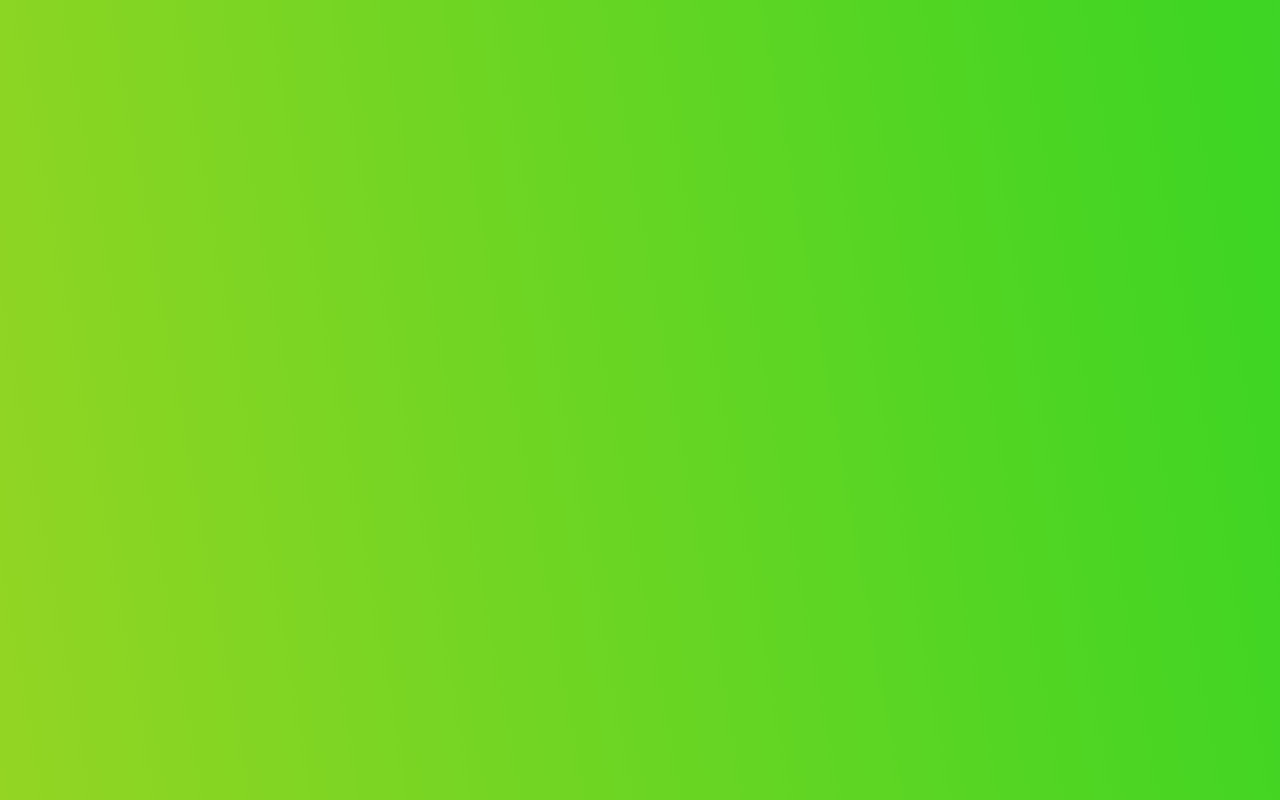
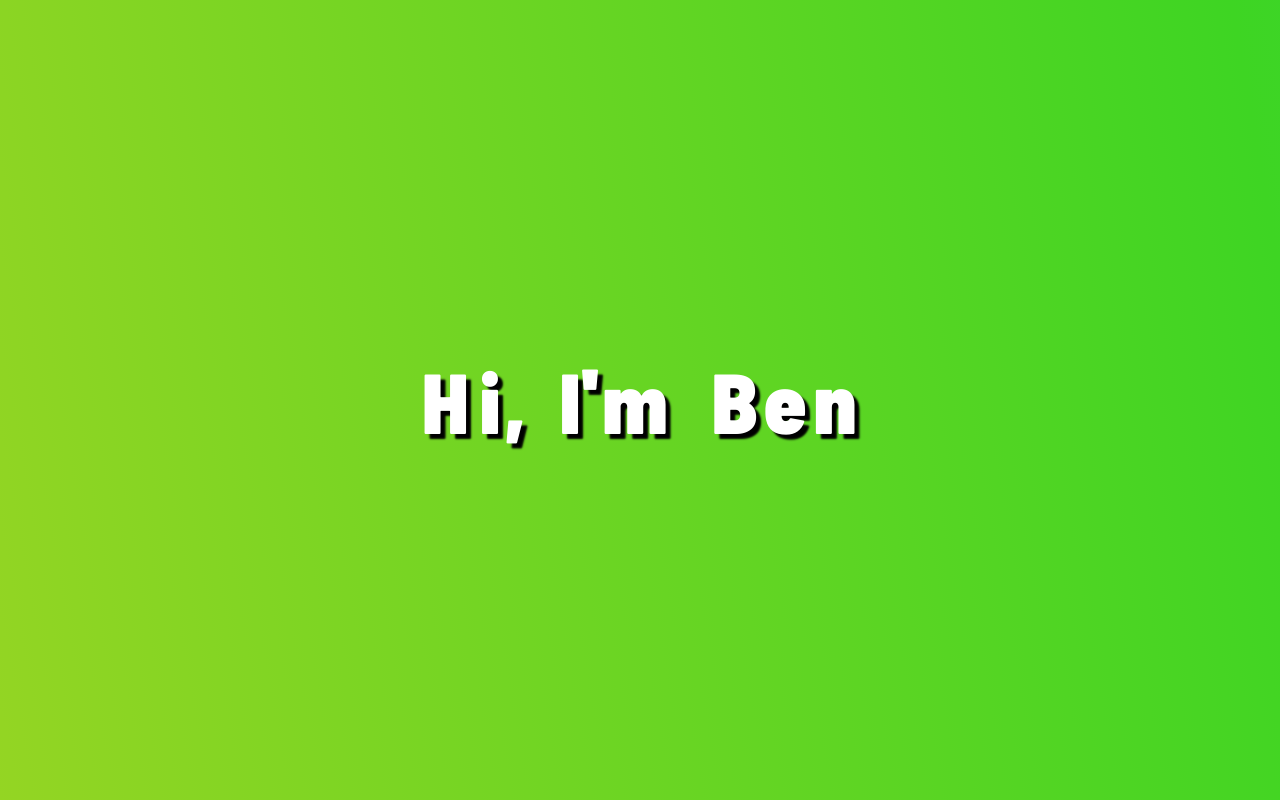
Before and after one commit to benaronow/personal-website-v2, a React (Create React App) app: page / in a window 1280 px wide. Built offline with nearby package versions, Linux system fonts and the light colour scheme.

Commit message:
better letters

```diff
--- a/public/index.html
+++ b/public/index.html
@@ -2,6 +2,7 @@
 <html lang="en">
   <head>
     <meta charset="utf-8" />
+    <title>Ben Aronow</title>
     <link rel="icon" href="%PUBLIC_URL%/favicon.ico" />
     <meta name="viewport" content="width=device-width, initial-scale=1" />
     <meta name="theme-color" content="#000000" />
@@ -10,34 +11,16 @@
       content="Web site created using create-react-app"
     />
     <link rel="apple-touch-icon" href="%PUBLIC_URL%/logo192.png" />
-    <!--
-      manifest.json provides metadata used when your web app is installed on a
-      user's mobile device or desktop. See https://developers.google.com/web/fundamentals/web-app-manifest/
-    -->
     <link rel="manifest" href="%PUBLIC_URL%/manifest.json" />
-    <!--
-      Notice the use of %PUBLIC_URL% in the tags above.
-      It will be replaced with the URL of the `public` folder during the build.
-      Only files inside the `public` folder can be referenced from the HTML.
-
-      Unlike "/favicon.ico" or "favicon.ico", "%PUBLIC_URL%/favicon.ico" will
-      work correctly both with client-side routing and a non-root public URL.
-      Learn how to configure a non-root public URL by running `npm run build`.
-    -->
-    <title>React App</title>
+    <link rel="preconnect" href="https://fonts.googleapis.com" />
+    <link rel="preconnect" href="https://fonts.gstatic.com" crossorigin />
+    <link
+      href="https://fonts.googleapis.com/css2?family=Barlow+Semi+Condensed:ital,wght@0,100;0,200;0,300;0,400;0,500;0,600;0,700;0,800;0,900;1,100;1,200;1,300;1,400;1,500;1,600;1,700;1,800;1,900&display=swap"
+      rel="stylesheet"
+    />
   </head>
   <body>
     <noscript>You need to enable JavaScript to run this app.</noscript>
     <div id="root"></div>
-    <!--
-      This HTML file is a template.
-      If you open it directly in the browser, you will see an empty page.
-
-      You can add webfonts, meta tags, or analytics to this file.
-      The build step will place the bundled scripts into the <body> tag.
-
-      To begin the development, run `npm start` or `yarn start`.
-      To create a production bundle, use `npm run build` or `yarn build`.
-    -->
   </body>
 </html>
--- a/src/App.tsx
+++ b/src/App.tsx
@@ -1,18 +1,33 @@
+import { MouseEvent, useEffect } from "react";
+import { keyframes } from "tss-react";
 import { makeStyles } from "tss-react/mui";
-import { Header } from "./components/header";
+
+const gradient = keyframes({
+  "0%": {
+    backgroundPosition: "0% 80%",
+  },
+  "100%": {
+    backgroundPosition: "100% 20%",
+  },
+});
 
 const useStyles = makeStyles()({
   container: {
-    textAlign: "center",
+    display: "flex",
+    height: "100dvh",
+    width: "100%",
+    background:
+      "linear-gradient(80deg, #e73c7e, #e73c7e, #FF6F91, #FF8C00, #FFB74D, #cad523, #3ed523, #23d5ab, #3ed523, #cad523, #FFB74D, #FF8C00, #FF6F91, #e73c7e, #e73c7e)",
+    backgroundSize: "2200% 2200%",
+    animation: `${gradient} 20s linear infinite`,
   },
-  header: {
-    backgroundColor: "#282c34",
-    height: "100dvh",
-    display: "flex",
-    flexDirection: "column",
-    alignItems: "center",
-    justifyContent: "center",
-    fontSize: "calc(10px + 2vmin)",
+  title: {
+    position: "absolute",
+    fontFamily: "Barlow Semi Condensed",
+    fontSize: "85px",
+    fontWeight: 900,
+    textShadow: "5px 5px 2px black",
+    transform: "translate(-50%, -50%)",
     color: "white",
   },
 });
@@ -20,11 +35,94 @@ const useStyles = makeStyles()({
 export const App = () => {
   const { classes } = useStyles();
 
+  const chars = [
+    { char: "H", x: -195, y: 0 },
+    { char: "i", x: -150, y: 0 },
+    { char: ",", x: -125, y: 0 },
+    { char: "I", x: -70, y: 0 },
+    { char: "'", x: -50, y: -5 },
+    { char: "m", x: -5, y: 0 },
+    { char: "B", x: 95, y: 0 },
+    { char: "e", x: 145, y: 0 },
+    { char: "n", x: 195, y: 0 },
+  ];
+  const charMap = Array.from(Array(9).keys()).map((i) => {
+    return {
+      char: chars[i].char,
+      x: chars[i].x,
+      y: chars[i].y,
+      changedX: 0,
+      changedY: 0,
+    };
+  });
+
+  const resetLetter = (i: number) => {
+    charMap.splice(i, 1, { ...charMap[i], changedX: 0, changedY: 0 });
+    const anchorX = window.innerWidth / 2 + charMap[i].x;
+    const anchorY = window.innerHeight / 2 + charMap[i].y;
+    const letter = document.getElementById(charMap[i].char);
+    if (letter) {
+      const width = letter.style.width;
+      const height = letter.style.height;
+      console.log(width, height);
+      letter.style.position = "absolute";
+      letter.style.left = anchorX + "px";
+      letter.style.top = anchorY + "px";
+    }
+  };
+
+  useEffect(() => {
+    for (const id of Array.from(Array(9).keys())) resetLetter(id);
+  }, []);
+
+  const move = (event: MouseEvent, i: number) => {
+    const mouseX = event.clientX;
+    const mouseY = event.clientY;
+    const anchorX = window.innerWidth / 2 + charMap[i].x;
+    const anchorY = window.innerHeight / 2 + charMap[i].y;
+    const letter = document.getElementById(charMap[i].char);
+    if (letter) {
+      const rect = letter.getBoundingClientRect();
+      const distanceX = mouseX - rect.x;
+      const distanceY = mouseY - rect.y;
+      const distance = Math.sqrt(
+        Math.pow(distanceX, 2) + Math.pow(distanceY, 2)
+      );
+      const power = 500;
+      if (distance > power / 2) {
+        resetLetter(i);
+      } else {
+        const newLetter = {
+          ...charMap[i],
+          changedX: (charMap[i].changedX + (anchorX - rect.x) / 2) / 2,
+          changedY: (charMap[i].changedY + (anchorY - rect.y) / 2) / 2,
+        };
+        charMap.splice(i, 1, newLetter);
+        const newX =
+          rect.x -
+          ((distanceX / distance) * power) / distance +
+          charMap[i].changedX;
+        const newY =
+          rect.y -
+          ((distanceY / distance) * power) / distance +
+          charMap[i].changedY;
+        letter.style.left = newX + "px";
+        letter.style.top = newY + "px";
+      }
+    }
+  };
+
+  const moveAll = (e: MouseEvent) => {
+    for (const id of Array.from(Array(9).keys())) move(e, id);
+  };
+
   return (
-    <div className={classes.container}>
-      <header className={classes.header}>
-        <Header />
-      </header>
+    <div className={classes.container} onMouseMove={moveAll}>
+      {chars.map((char) => (
+        <div id={char.char}>
+          <span className={classes.title}>{char.char}</span>
+        </div>
+      ))}
     </div>
   );
 };
--- a/src/components/header/index.tsx
+++ /dev/null
@@ -1,79 +0,0 @@
-import { MouseEvent } from "react";
-import { keyframes } from "tss-react";
-import { makeStyles } from "tss-react/mui";
-
-const gradient = keyframes({
-  "0%": {
-    backgroundPosition: "0% 80%",
-  },
-  "100%": {
-    backgroundPosition: "100% 20%",
-  },
-});
-
-const useStyles = makeStyles()({
-  container: {
-    display: "flex",
-    height: "100dvh",
-    width: "100%",
-    background:
-      "linear-gradient(80deg, #e73c7e, #e73c7e, #FF6F91, #FF8C00, #FFB74D, #cad523, #3ed523, #23d5ab, #3ed523, #cad523, #FFB74D, #FF8C00, #FF6F91, #e73c7e, #e73c7e)",
-    backgroundSize: "2200% 2200%",
-    animation: `${gradient} 20s linear infinite`,
-  },
-  title: {
-    fontSize: "60px",
-    fontWeight: 700,
-    transform: "translateY(-25%)",
-  },
-});
-
-export const Header = () => {
-  const { classes } = useStyles();
-
-  const moveAll = (e: MouseEvent) => {
-    move(e, "-40");
-    move(e, "0");
-    move(e, "40");
-  };
-
-  let pushX = 0;
-  let pushY = 0;
-
-  const move = (event: MouseEvent, id: string) => {
-    const mouseX = event.clientX;
-    const mouseY = event.clientY;
-    const anchorX = window.innerWidth / 2 + parseInt(id);
-    const anchorY = window.innerHeight / 2;
-    const letter = document.getElementById(id);
-    if (letter) {
-      letter.style.position = "absolute";
-      const rect = letter.getBoundingClientRect();
-      const distanceX = mouseX - rect.x;
-      const distanceY = mouseY - rect.y;
-      const distance = Math.sqrt(
-        Math.pow(distanceX, 2) + Math.pow(distanceY, 2)
-      );
-      const powerX = rect.x - ((distanceX / distance) * 500) / distance;
-      const powerY = rect.y - ((distanceY / distance) * 500) / distance;
-      pushX = (pushX + (anchorX - rect.x) / 2) / 2.1;
-      pushY = (pushY + (anchorY - rect.y) / 2) / 2.1;
-      letter.style.left = powerX + pushX + "px";
-      letter.style.top = powerY + pushY + "px";
-    }
-  };
-
-  return (
-    <div className={classes.container} onMouseMove={moveAll}>
-      <span id="-40" className={classes.title}>
-        B
-      </span>
-      <span id="0" className={classes.title}>
-        E
-      </span>
-      <span id="40" className={classes.title}>
-        N
-      </span>
-    </div>
-  );
-};
```
Also changed, not shown: package.json (+2 -7 lines), 2 other files (tests, documents, lock files or other folders).
